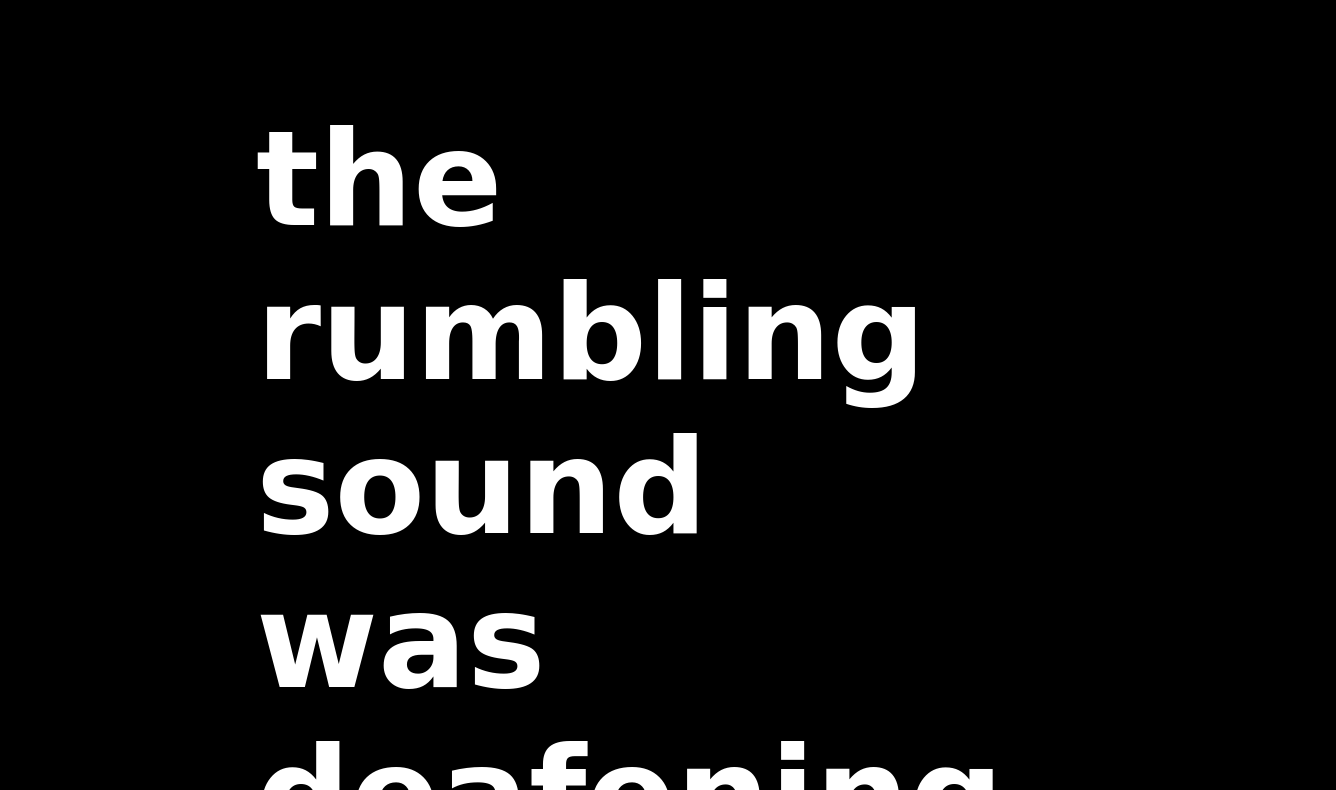
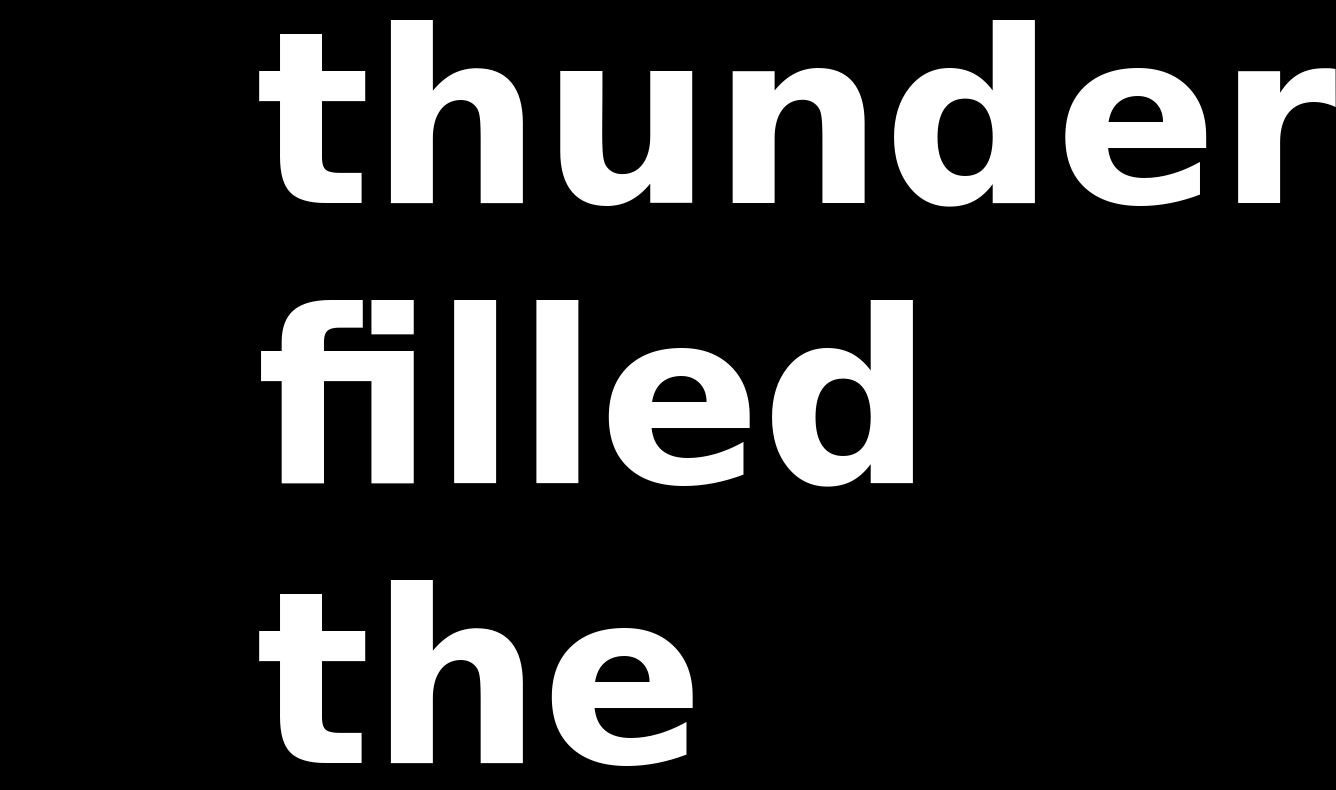
Before and after one commit to kerriss66/fireside-story, a plain HTML site: page index.html in a window 1280 px wide. Shown: the part 1620-2410 px from the top of the page, 1336 px wide, since content can reach past the window. Drawn offline with Linux system fonts and the light colour scheme.

Commit message:
oh god please why

```diff
--- a/index.html
+++ b/index.html
@@ -12,8 +12,6 @@
       <li>bears></li>
       <li>battlestar galactica</li>
     </ol>
-    <h1> WHY IS IT NOT UPDATED
-    </h1>
 
   </body>
 </html>
--- a/style.css
+++ b/style.css
@@ -2,7 +2,7 @@ body {
   color: white;
   background-color: black;
   font-family: 'Sacramento', cursive;
-  font-size: 88px;
+  font-size: 120px;
   margin-top: 5%;
   margin-left: 20%;
   margin-right: 20%;
```
